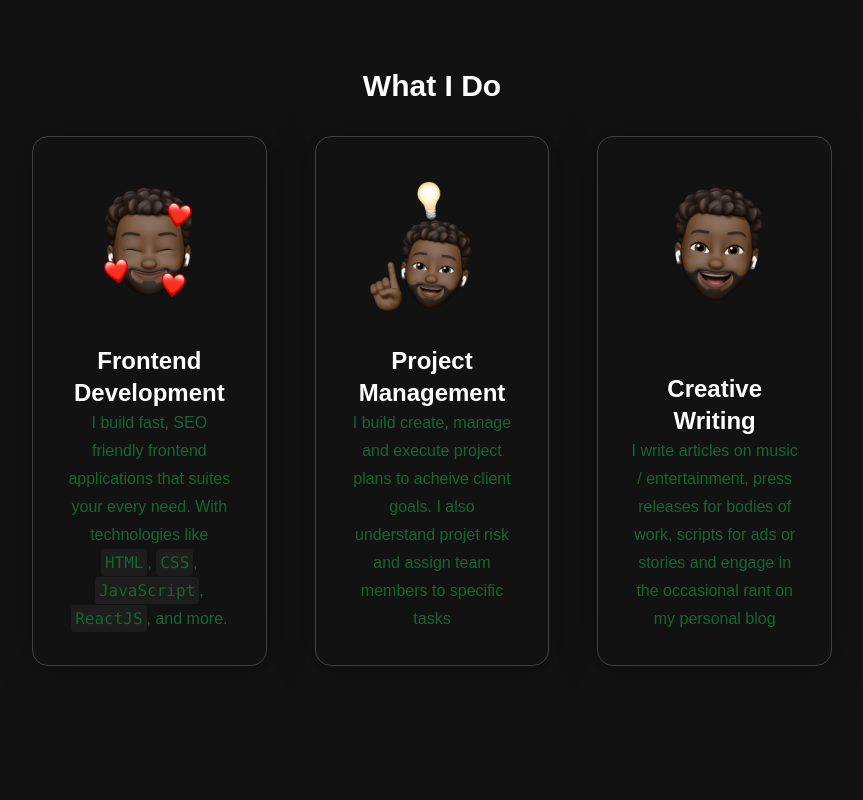
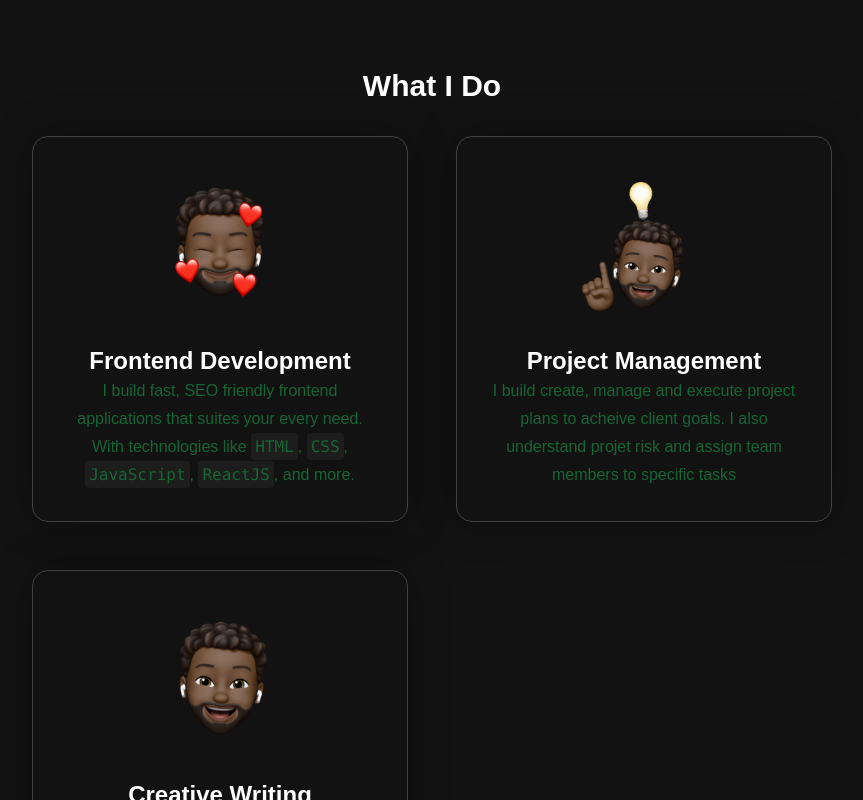
Before and after one commit to kayode-dev/portfolio-v1, a React (Create React App) app: page / in a window 1280 px wide. Shown: the part 740-1540 px from the top of the page, without its empty margins (208-1071 px from the left). Built offline with nearby package versions, Linux system fonts and the light colour scheme.

Commit message:
kaygpt update

```diff
--- a/src/components/UI/whatido.tsx
+++ b/src/components/UI/whatido.tsx
@@ -56,7 +56,7 @@ const WhatIDo = () => {
     >
       What I Do
     </h1>
-    <div className="grid grid-cols-1 md:grid-cols-3 2xl:grid-cols-3 gap-12">
+    <div className="grid grid-cols-1 md:grid-cols-2 2xl:grid-cols-3 gap-12">
       {doings.map((doin) => (
         <Card
           props={doin}
--- a/src/components/projects.tsx
+++ b/src/components/projects.tsx
@@ -24,8 +24,8 @@ const projects: {
     heading: "Kayode-GPT",
     summary:
       "An AI-chatbot developed using the CHAT-GPT 3.5 turbo API to respond to prompts inputted, with Image Generation capabilities.",
-    liveUrl: "https://kayode-gpt.vercel.app/",
-    GithubRepo: " https://github.com/kayode-dev/kayode-gpt",
+    liveUrl: "https://kay-gpt.vercel.app/",
+    GithubRepo: " https://github.com/kayode-dev/kayode-gpt-2",
     class:"gpt-tech",
 
   },
```
